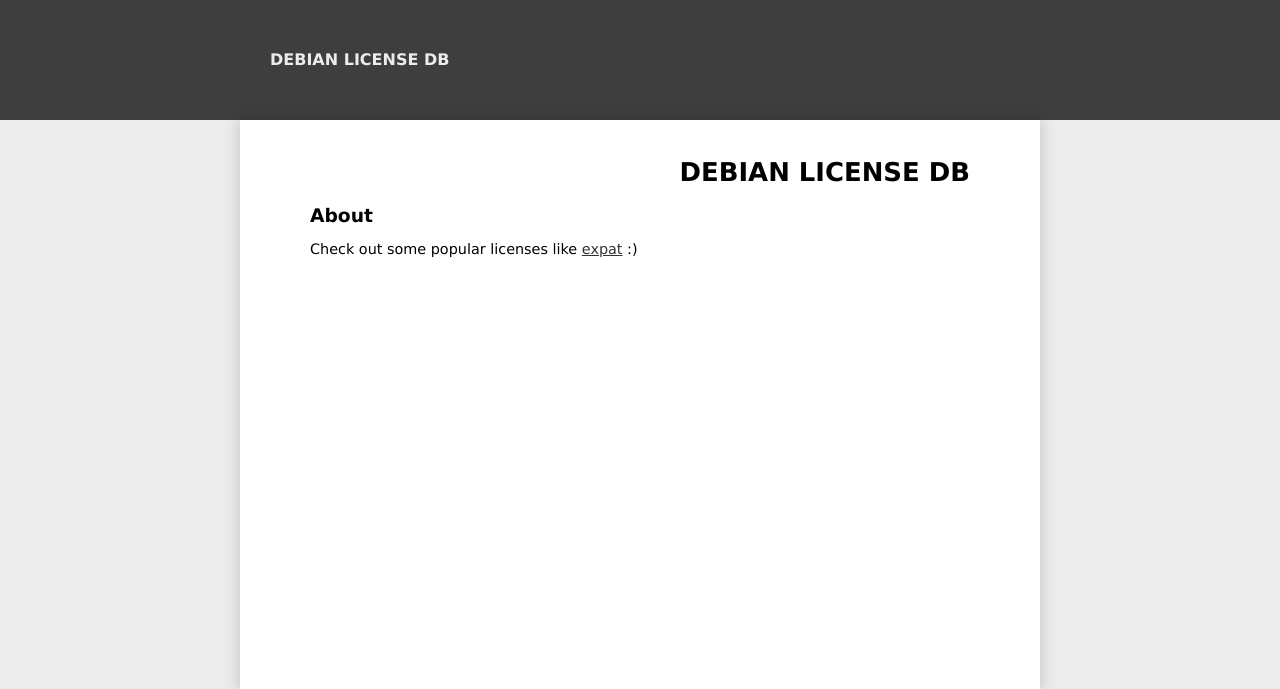
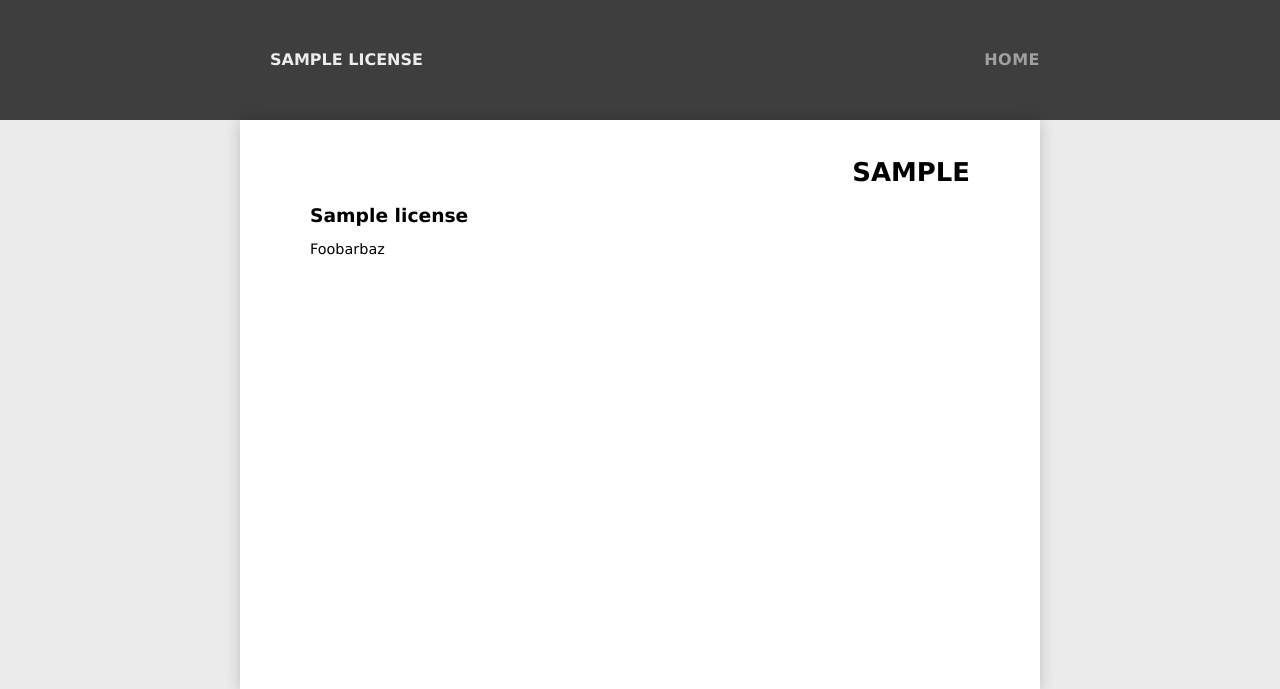
Before and after one commit to paultag/license, a Flask app: template templates/license.html in a window 1280 px wide. Shown: the top 689 px of the page. Run offline with Flask 2, Linux system fonts and the light colour scheme; the template is opened without the code that fills it: most values are stand-ins (such as "Sample title", 1, 10 or a date in 2020); parts of the project's set-up code (start-up, migrations or seed data) failed here and were passed over.

Commit message:
Small little tweaks

```diff
--- a/templates/base.html
+++ b/templates/base.html
@@ -20,9 +20,7 @@
                 </div>
                 <div class = 'nav' >
                     <ul>
-                        <!--
                         <li><a href = '/' >Home</a></li>
-                        -->
 {% block nav %}
 {% endblock %}
                     </ul>
--- a/templates/license.html
+++ b/templates/license.html
@@ -1,13 +1,13 @@
 {% extends "base.html" %}
 
-{% block title %}QWERTY{% endblock %}
+{% block title %}{{license.title}}{% endblock %}
 
 {% block slug %}
-debian license db
+{{license.title}}
 {% endblock %}
 
 {% block main %}
-<h1>Debian License DB</h1>
-<h2>About</h2>
-Check out some popular licenses like <a href = '/license/expat' >expat</a> :)
+<h1>{{license.slug}}</h1>
+<h2>{{license.title}}</h2>
+Foobarbaz
 {% endblock %}
```
